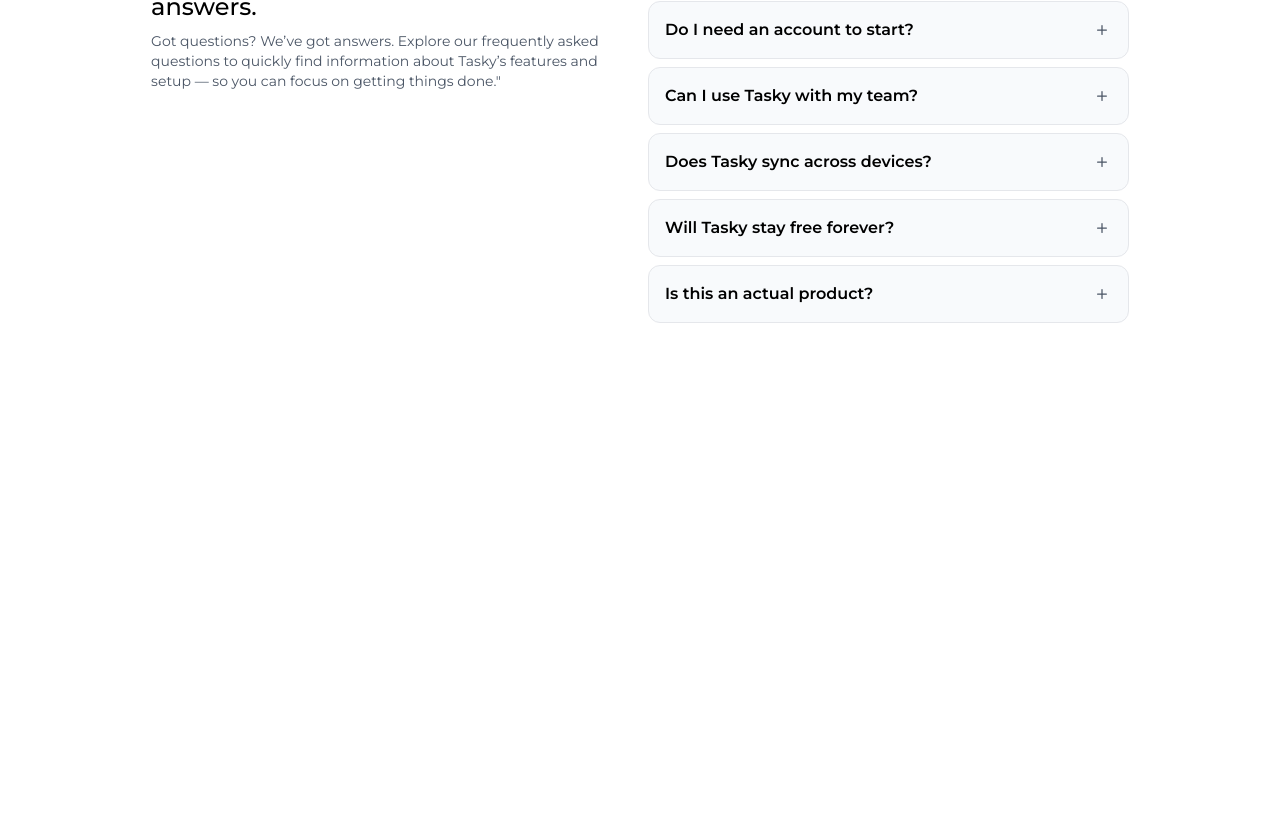
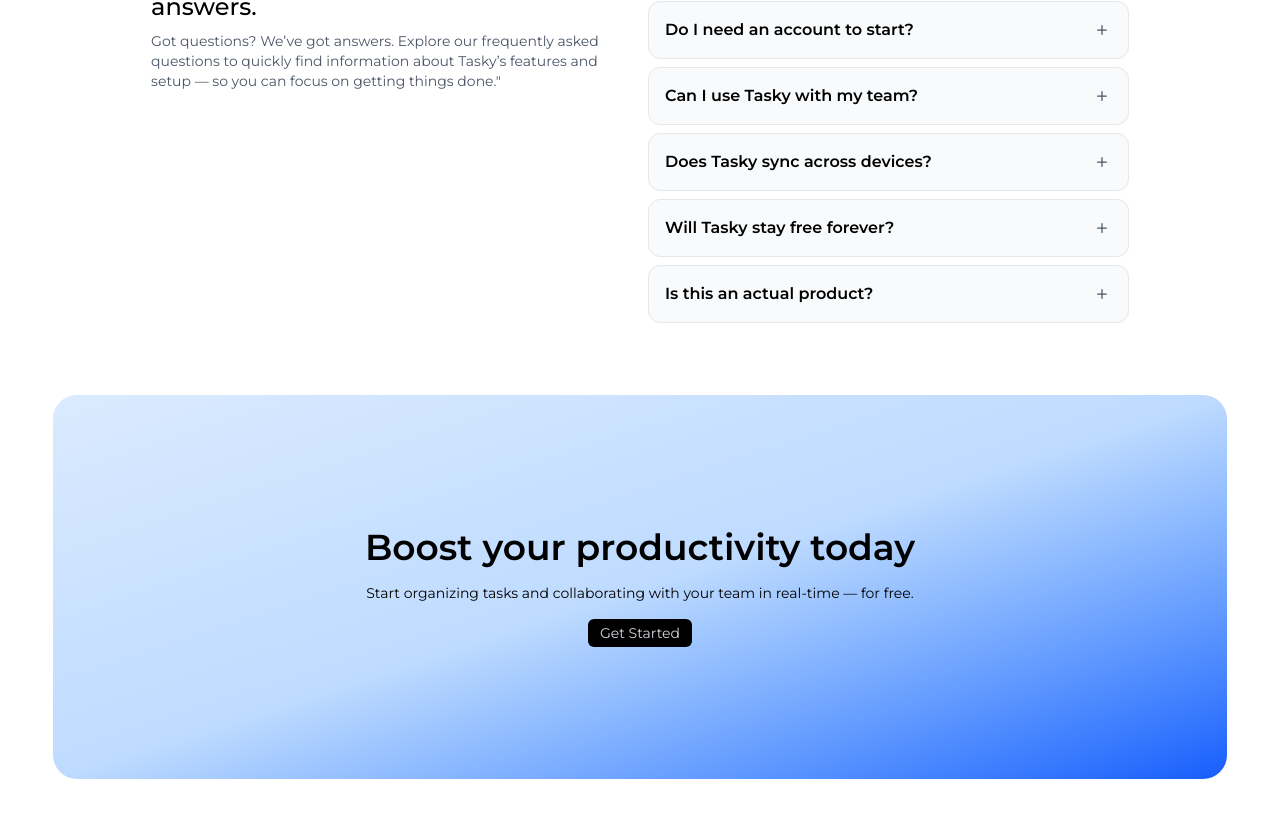
Before and after one commit to gen1chiro/tasky-v2, a React (Vite) app: page / in a window 1280 px wide. Shown: the part 2471-3288 px from the top of the page. Before the commit the page ends 2794 px from the top, so only its background shows below. Built offline with nearby package versions, Linux system fonts and the light colour scheme; no server answers.

Commit message:
feat: cta banner

```diff
--- /dev/null
+++ b/src/components/landing/CtaBanner.tsx
@@ -0,0 +1,18 @@
+import {Link} from 'react-router-dom'
+
+const CtaBanner = () => {
+    return (
+        <div className='flex items-center justify-center text-center w-11/12 max-w-7xl mx-auto rounded-3xl h-96 my-14 p-4 bg-gradient-to-br from-blue-100 via-blue-200 to-blue-600 '>
+            <div className='w-5/6 flex flex-col items-center gap-4'>
+                <h1 className='text-3xl md:text-4xl font-semibold'>Boost your productivity today</h1>
+                <p className='text-xs md:text-sm '>Start organizing tasks and collaborating with your team in real-time — for free.</p>
+                <Link to='/sign-up'
+                      className='bg-black hover:bg-zinc-800 text-gray-300 text-sm px-3 py-1 rounded-md transition-colors duration-200'>
+                    Get Started
+                </Link>
+            </div>
+        </div>
+    )
+}
+
+export default CtaBanner
--- a/src/pages/Landing.tsx
+++ b/src/pages/Landing.tsx
@@ -3,6 +3,7 @@
 import Features from "../components/landing/Features.tsx"
 import Pricing from "../components/landing/Pricing.tsx"
 import FaqSection from "../components/landing/Faq.tsx"
+import CtaBanner from "../components/landing/CtaBanner.tsx"
 
 const Landing = () => {
 
@@ -13,6 +14,7 @@
             <Features/>
             <Pricing/>
             <FaqSection/>
+            <CtaBanner/>
             {/*<img src="../../public/test.png"/>*/}
         </div>
     )
```
